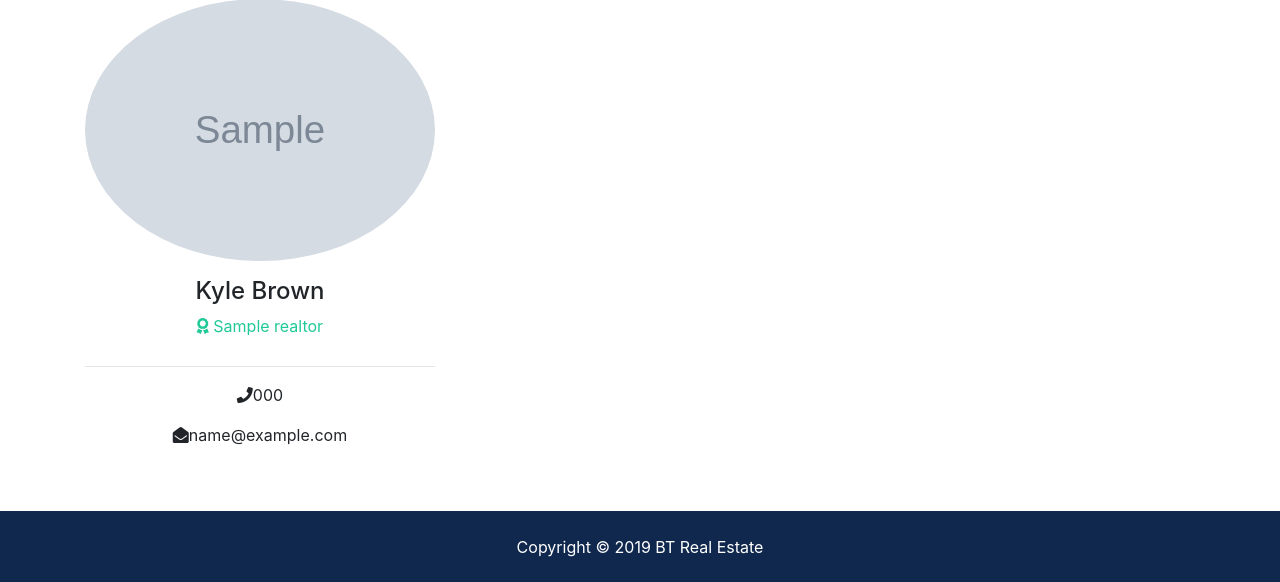
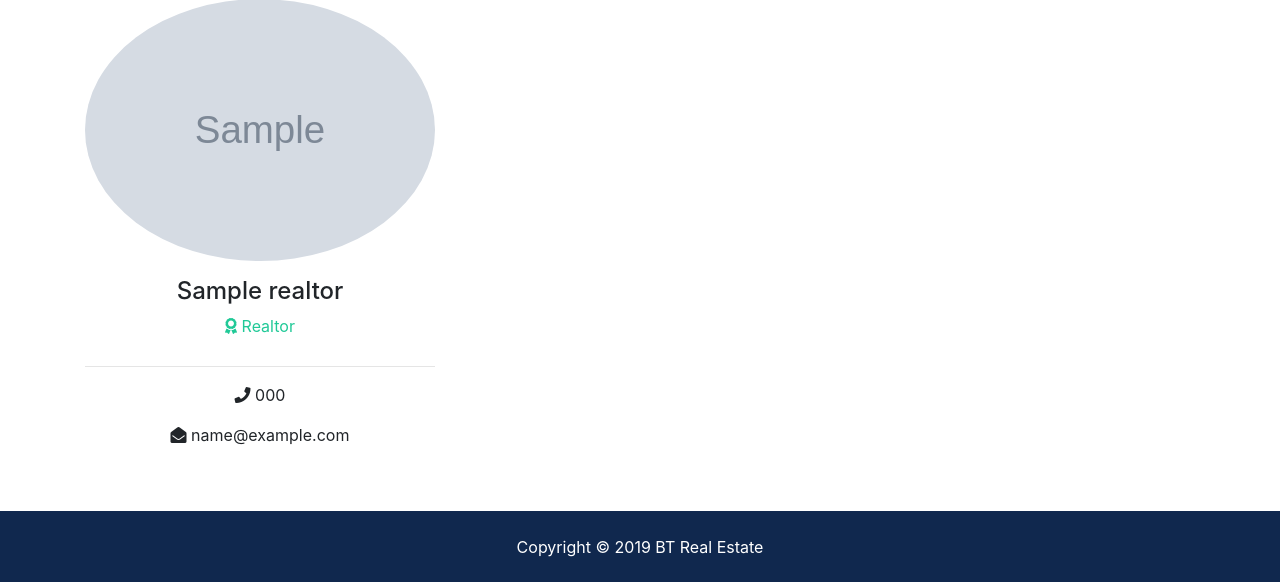
Before and after one commit to nikeshT12/btre-project, a Django app: page /about in a window 1280 px wide. Shown: the part 1455-2037 px from the top of the page. Run offline with Django 3.2, Linux system fonts and the light colour scheme; tables that the repository leaves empty hold one stand-in row (Sample ...); some libraries are stand-ins or nearby versions.

Commit message:
mistake on about realtor

```diff
--- a/templates/pages/about.html
+++ b/templates/pages/about.html
@@ -77,21 +78,22 @@
           {% for realtor in realtors %}
           <div class="col-md-4">
               <img src="{{ realtor.photo.url }}" alt="" class="rounded-circle mb-3">
-              <h4>Kyle Brown</h4>
+              <h4>{{ realtor.name }}</h4>
               <p class="text-success">
-                <i class="fas fa-award text-success mb-3"></i> {{ realtor.name }}</p>
+                <i class="fas fa-award text-success mb-3"></i> Realtor</p>
               <hr>
               <p>
-                <i class="fas fa-phone"></i>{{ realtor.phone }}</p>
+                <i class="fas fa-phone"></i> {{ realtor.phone }}</p>
               <p>
-                <i class="fas fa-envelope-open"></i>{{ realtor.email }}</p>
+                <i class="fas fa-envelope-open"></i> {{ realtor.email }}</p>
             </div>
           {% endfor %}
         {% else %}
-
+          <div class="col-md-12">
+            <p>No Realtors Available</p>
+          </div>
         {% endif %}
       </div>
     </div>
   </section>
-
 {% endblock %}
```
Also changed, not shown: other parts of templates/pages/about.html (+5 -4 lines). Lines whose indentation alone changed are shown as unchanged.
